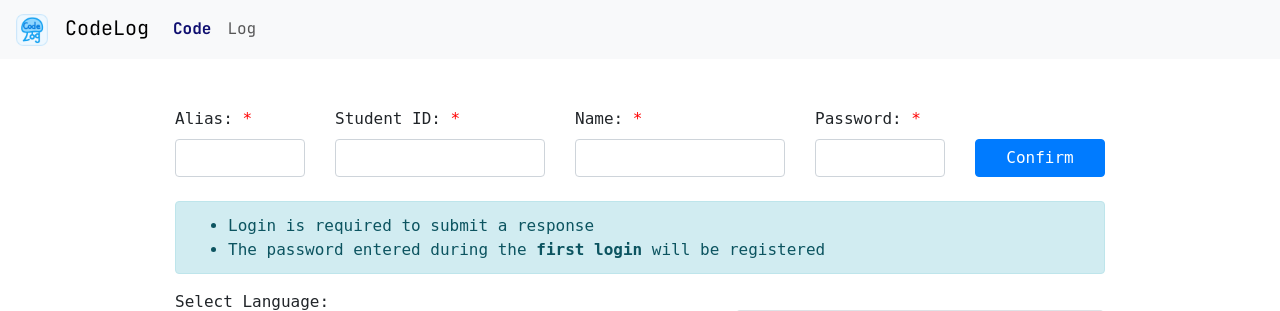
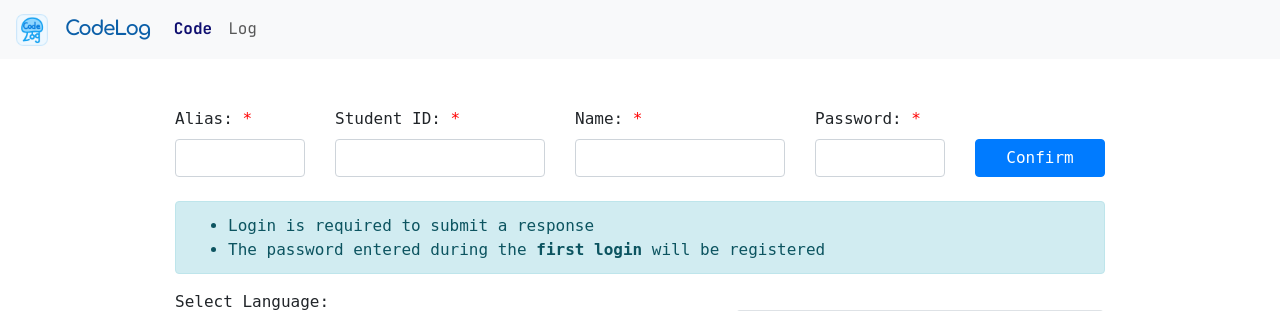
Before and after one commit to csolutn/codelog-dist, a Flask app: page / in a window 1280 px wide. Shown: the top 311 px of the page. Run offline with Flask 3, Linux system fonts and the light colour scheme; some libraries are stand-ins or nearby versions; some web fonts are replaced.

Commit message:
Navbar label in Comfortaa, tight letter spacing, icon blue
Co-Authored-By: Claude Opus 5.5 <noreply@anthropic.com>

```diff
--- a/app/templates/base.html
+++ b/app/templates/base.html
@@ -55,6 +55,7 @@
     <link rel="preconnect" href="https://fonts.googleapis.com">
     <link rel="preconnect" href="https://fonts.gstatic.com" crossorigin>
     <link href="https://fonts.googleapis.com/css2?family=JetBrains+Mono:ital,wght@0,100..800;1,100..800&display=swap" rel="stylesheet">
+    <link href="https://fonts.googleapis.com/css2?family=Comfortaa:wght@700&display=swap" rel="stylesheet">
     <link rel="stylesheet" as="style" crossorigin href="https://cdn.jsdelivr.net/gh/orioncactus/pretendard@v1.3.9/dist/web/static/pretendard.min.css">
     {% block head %}{% endblock %}
     <style>
@@ -161,7 +162,7 @@ body:hover *::-webkit-scrollbar {
         <div class="container-fluid">
             <a class="navbar-brand" href="/">
                 <img src="/static/icons/icon.png" alt="CodeLog Icon" style="width: 32px; height: 32px; margin-right: 5px;">
-                CodeLog
+                <span class="brand-label">CodeLog</span>
             </a>
             <button class="navbar-toggler" type="button" data-bs-toggle="collapse" data-bs-target="#navbarNav" aria-controls="navbarNav" aria-expanded="false" aria-label="Toggle navigation">
                 <span class="navbar-toggler-icon"></span>
@@ -281,6 +282,13 @@ document.addEventListener('DOMContentLoaded', function () {
         font-feature-settings: "liga" 0, "calt" 0 !important;
 
     }
+        /* 로고 라벨: 아이콘과 같은 둥근 글꼴, 글자 간격은 거의 붙게 */
+        .navbar .navbar-brand .brand-label {
+            font-family: 'Comfortaa', sans-serif !important;
+            font-weight: 700;
+            letter-spacing: -0.07em;
+            color: #0b5fa8;
+        }
     </style>
 </body>
 </html>
```
